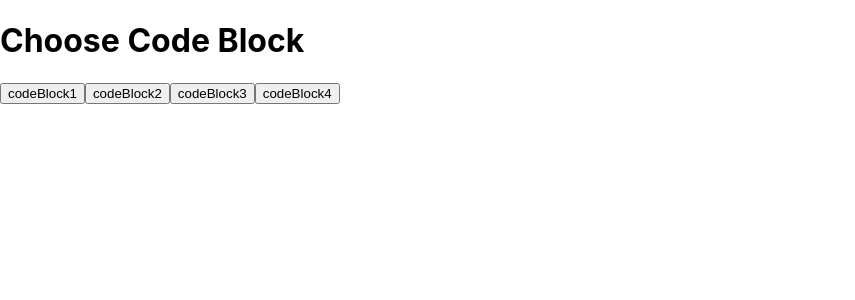
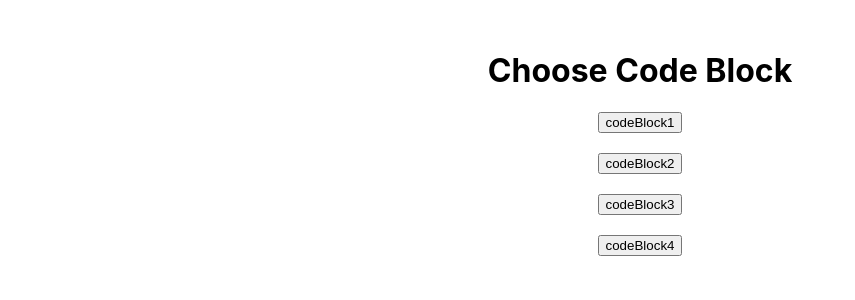
Before and after one commit to SagyBle/Moveo-Coding-App, a React (Create React App) app in the folder client/: page / in a window 1280 px wide. Shown: the top 300 px of the page, without its empty margins (0-855 px from the left). Built offline with nearby package versions, Linux system fonts and the light colour scheme.

Commit message:
a little bit styling

```diff
--- a/client/public/index.html
+++ b/client/public/index.html
@@ -28,7 +28,10 @@
   </head>
   <body>
     <noscript>You need to enable JavaScript to run this app.</noscript>
-    <div id="root"></div>
+    <div
+      id="root"
+      style="display: flex; justify-content: center; margin-top: 30px"
+    ></div>
     <!--
       This HTML file is a template.
       If you open it directly in the browser, you will see an empty page.
--- a/client/src/App.css
+++ b/client/src/App.css
@@ -1,40 +1,16 @@
-.App {
-  text-align: center;
+.container-c{
+  display: flex;
+  flex-direction: column;
+  width: fit-content;
+  justify-content: center;
+  align-items: center;
 }
 
-.App-logo {
-  height: 40vmin;
-  pointer-events: none;
-}
-
-@media (prefers-reduced-motion: no-preference) {
-  .App-logo {
-    animation: App-logo-spin infinite 20s linear;
-  }
-}
-
-.App-header {
-  background-color: #282c34;
-  min-height: 100vh;
+.buttons-div{
   display: flex;
   flex-direction: column;
-  align-items: center;
-  justify-content: center;
-  font-size: calc(10px + 2vmin);
-  color: white;
-}
-
-.App-link {
-  color: #61dafb;
-}
-
-@keyframes App-logo-spin {
-  from {
-    transform: rotate(0deg);
-  }
-  to {
-    transform: rotate(360deg);
-  }
+  width: fit-content;
+  gap: 20px;
 }
 
 .disp-none{
--- /dev/null
+++ b/client/src/components/Mode.jsx
@@ -0,0 +1,15 @@
+import React from "react";
+
+function Mode({ isFirst }) {
+  return (
+    <div>
+      {isFirst ? (
+        <span>Mentor mode - Read Only</span>
+      ) : (
+        <span>Student mode - Read and Write</span>
+      )}
+    </div>
+  );
+}
+
+export default Mode;
--- a/client/src/components/TextEditor.jsx
+++ b/client/src/components/TextEditor.jsx
@@ -8,6 +8,8 @@ import SyntaxHighlighter from "react-syntax-highlighter";
 import { dark } from "react-syntax-highlighter/dist/esm/styles/hljs";
 
 import "../App.css";
+import "../styles/TextEditor.css";
+import Mode from "./Mode";
 
 function TextEditor() {
   const [saveCode, setSaveCode] = useState(false);
@@ -140,21 +142,16 @@ function TextEditor() {
   };
 
   return (
-    <div>
-      <div>
-        <span>{blockTitle}</span>
-
+    <div className="container-block">
+      <div className="editor-div">
+        <Mode isFirst={isFirst} />
+        <h2>{blockTitle}</h2>
         <div
           className={isFirst ? "disp-none" : null}
           id="container"
           ref={wrapperRef}
         ></div>
       </div>
-      {isFirst ? (
-        <span>Mentor mode - Read Only</span>
-      ) : (
-        <span>Student mode - Read and Write</span>
-      )}
       <button onClick={() => updateCode()}>save code</button>
       <SyntaxHighlighter language="javascript" style={dark}>
         {text}
--- a/client/src/pages/Lobby.jsx
+++ b/client/src/pages/Lobby.jsx
@@ -1,5 +1,6 @@
 import React from "react";
 import { useNavigate } from "react-router-dom";
+import "../App.css";
 
 function Lobby() {
   const navigate = useNavigate();
@@ -16,9 +17,9 @@ function Lobby() {
   ];
 
   return (
-    <div>
+    <div className="container-c">
       <h1>Choose Code Block</h1>
-      <div className="code-blocks">
+      <div className="buttons-div">
         {codeBlocks.map((codeBlock) => (
           <button
             onClick={() => handleClick(codeBlock.blockId)}
```
Also changed, not shown: client/src/styles/TextEditor.css (added).
